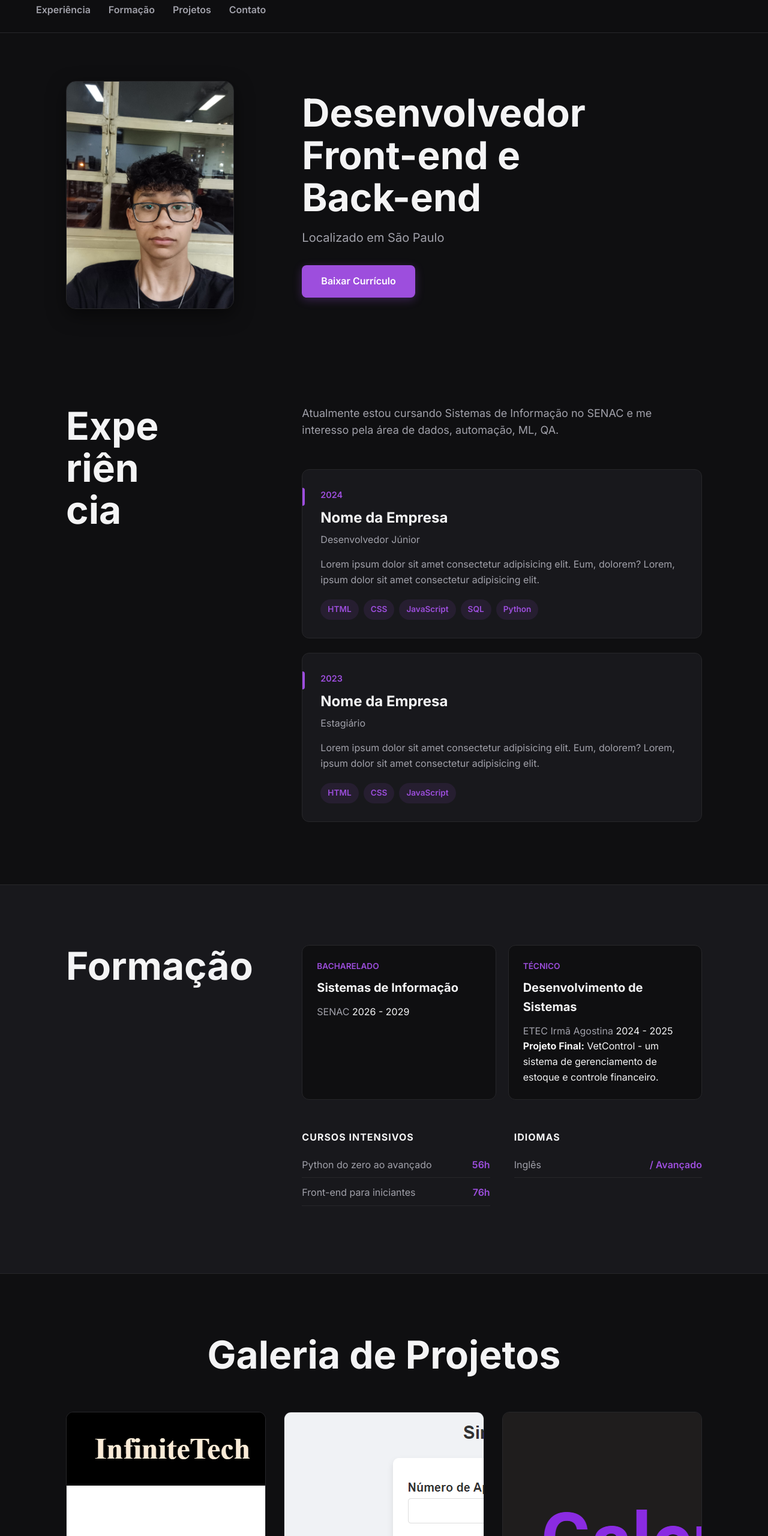
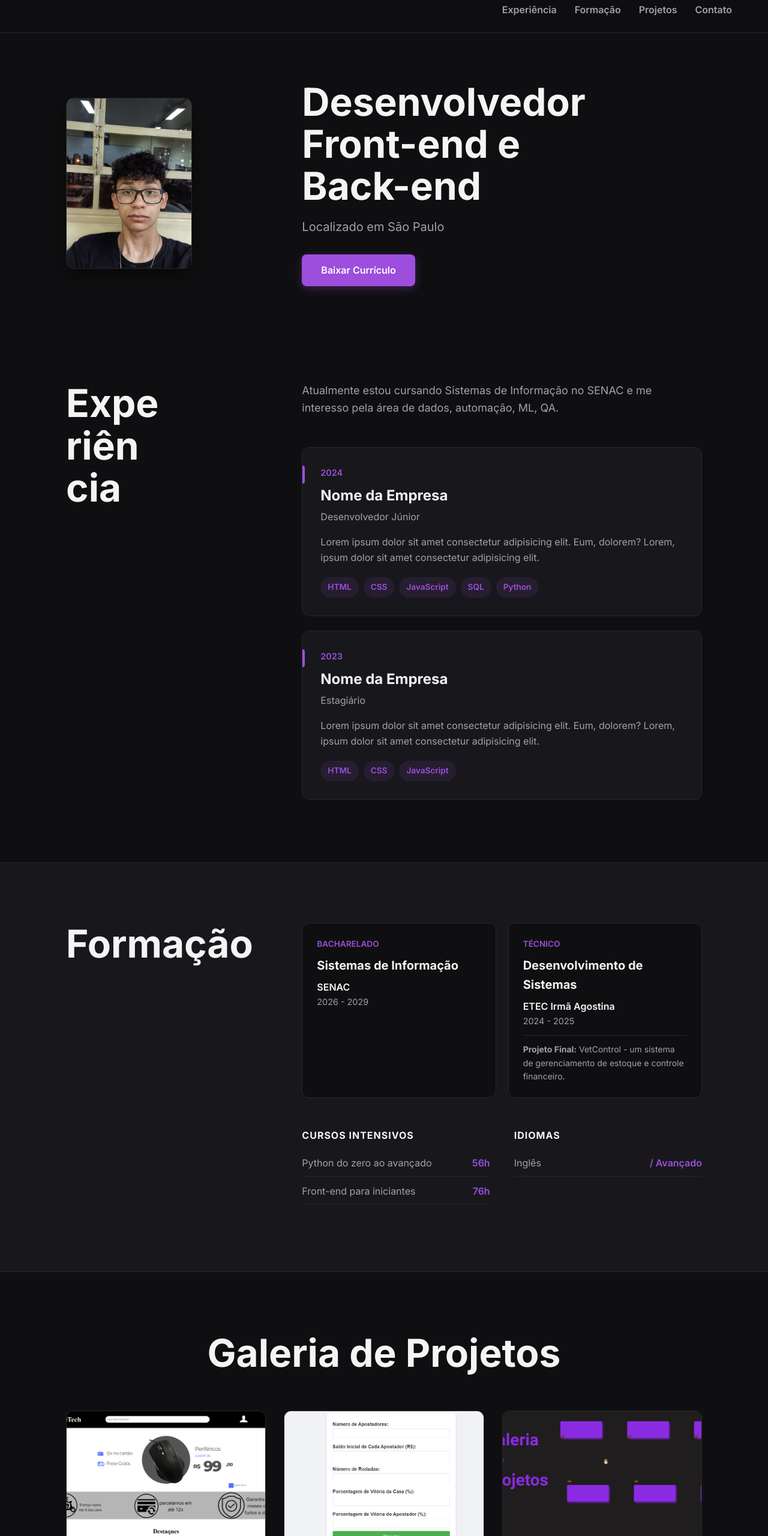
Before and after one commit to GuiOlialves/potfolio, a plain HTML site: page index.html in a window 1280 px wide. Shown: the part 20-2580 px from the top of the page at 60% size. Drawn offline with Linux system fonts and the light colour scheme.

Commit message:
Update style v3

```diff
--- a/portfolio/style.css
+++ b/portfolio/style.css
@@ -1,13 +1,12 @@
-/* Configurações Globais e Variáveis de Cores */
 :root {
-    --bg-dark: #0f0f11;       /* Preto principal do fundo */
-    --bg-card: #18181c;       /* Cinza escuro para dar contraste aos cards */
-    --bg-card-hover: #222228; /* Leve clareada no hover */
-    --text-main: #f4f4f5;     /* Branco suave para leitura */
-    --text-muted: #a1a1aa;    /* Cinza para textos secundários */
-    --purple-main: #9d4edd;   /* Roxo moderno */
-    --purple-hover: #7b2cbf;  /* Roxo mais escuro para hover */
-    --border-color: #27272a;  /* Linhas divisórias sutis */
+    --bg-dark: #0f0f11;
+    --bg-card: #18181c;
+    --bg-card-hover: #222228;
+    --text-main: #f4f4f5;
+    --text-muted: #a1a1aa;
+    --purple-main: #9d4edd;
+    --purple-hover: #7b2cbf;
+    --border-color: #27272a;
 }
 
 * {
@@ -20,7 +19,7 @@
     background-color: var(--bg-dark);
     color: var(--text-main);
     line-height: 1.6;
-    font-family: 'Inter', Arial, sans-serif; /* Fonte moderna e limpa */
+    font-family: 'Inter', Arial, sans-serif;
     overflow-x: hidden;
 }
 
@@ -37,23 +36,15 @@
 /* ================= HEADER ================= */
 .header-nave {
     display: flex;
-    justify-content: space-between;
+    justify-content: flex-end; /* Menu alinhado à direita após remoção da logo */
     padding: 24px 60px;
     align-items: center;
-    background-color: rgba(15, 15, 17, 0.9); /* Leve transparência */
-    backdrop-filter: blur(8px); /* Efeito de vidro moderno */
+    background-color: rgba(15, 15, 17, 0.9);
+    backdrop-filter: blur(8px);
     border-bottom: 1px solid var(--border-color);
     position: sticky;
     top: 0;
     z-index: 100;
-}
-
-.logo {
-    width: 50px;
-    height: 50px;
-    opacity: 0;
-    transform: translateX(-50px);
-    animation: fade-in-left 1s forwards ease-out;
 }
 
 .nave {
@@ -104,9 +95,9 @@
 }
 
 #foto {
-    width: 280px;
-    height: 380px;
-    border-radius: 16px;
+    width: 210px;       /* Foto reduzida conforme solicitado */
+    height: 285px;      /* Mantida a proporção mais compacta */
+    border-radius: 12px;
     object-fit: cover;
     box-shadow: 0 10px 30px rgba(0, 0, 0, 0.5);
     border: 1px solid var(--border-color);
@@ -127,7 +118,6 @@
     margin-bottom: 30px;
 }
 
-/* Botão de Currículo */
 .btn-download {
     display: inline-block;
     padding: 14px 32px;
@@ -252,12 +242,6 @@
     gap: 60px;
 }
 
-.formacao-texto {
-    font-size: 1.125rem;
-    color: var(--text-muted);
-    margin-bottom: 50px;
-}
-
 .faculdadelista {
     display: grid;
     grid-template-columns: repeat(auto-fit, minmax(250px, 1fr));
@@ -272,6 +256,8 @@
     border-radius: 12px;
     border: 1px solid var(--border-color);
     transition: transform 0.3s;
+    display: flex;
+    flex-direction: column;
 }
 
 .faculdade:hover {
@@ -290,12 +276,27 @@
 
 .faculdade-curso {
     font-size: 1.25rem;
+    margin-bottom: 8px;
+}
+
+.faculdade-instituicao {
+    color: var(--text-main);
+    font-weight: 600;
+    font-size: 1rem;
+}
+
+.faculdade-periodo {
+    color: var(--text-muted);
+    font-size: 0.9rem;
     margin-bottom: 12px;
 }
 
-.faculdade-instituicao {
+.projeto-final {
+    font-size: 0.875rem;
     color: var(--text-muted);
-    font-size: 1rem;
+    border-top: 1px solid var(--border-color);
+    padding-top: 12px;
+    margin-top: auto;
 }
 
 .formacao-extra {
@@ -355,6 +356,21 @@
     background: var(--bg-card);
     border: 1px solid var(--border-color);
     transition: transform 0.3s, box-shadow 0.3s;
+    height: 220px; /* Garante que o card ocupe espaço mesmo se a imagem falhar */
+}
+
+.card a {
+    display: block;
+    width: 100%;
+    height: 100%;
+}
+
+.card img {
+    width: 100%;
+    height: 100%;
+    object-fit: cover;
+    display: block;
+    transition: transform 0.5s ease;
 }
 
 .card:hover {
@@ -363,15 +379,7 @@
     border-color: var(--purple-main);
 }
 
-.projeto-foto {
-    width: 100%;
-    height: 220px;
-    object-fit: cover;
-    display: block;
-    transition: transform 0.5s ease;
-}
-
-.card:hover .projeto-foto {
+.card:hover img {
     transform: scale(1.05);
 }
 
@@ -417,13 +425,6 @@
     width: 48px;
     height: 48px;
     margin-bottom: 20px;
-    filter: invert(1); /* Deixa ícones pretos brancos - remova se seus ícones já tiverem cor própria */
-    transition: filter 0.3s;
-}
-
-.card2:hover .icons {
-    /* Opcional: tenta aplicar um tom roxo no hover via filtro CSS (depende da imagem original) */
-    filter: invert(41%) sepia(87%) saturate(2255%) hue-rotate(248deg) brightness(88%) contrast(92%);
 }
 
 .icon-titulo {
@@ -472,13 +473,12 @@
     }
 
     .header-nave {
-        flex-direction: column;
+        justify-content: center;
         padding: 20px;
-        gap: 20px;
     }
 
     .nave {
-        gap: 15px;
+        gap: 20px;
     }
 
     .Subtitulo, .Subtitulo2, .titulo-secao {
```
